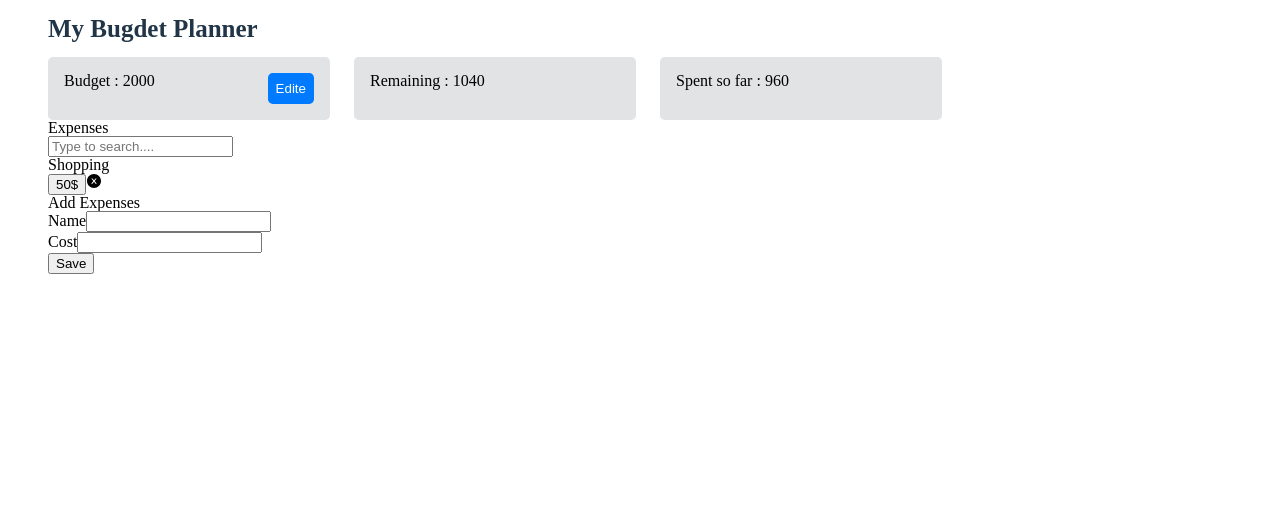
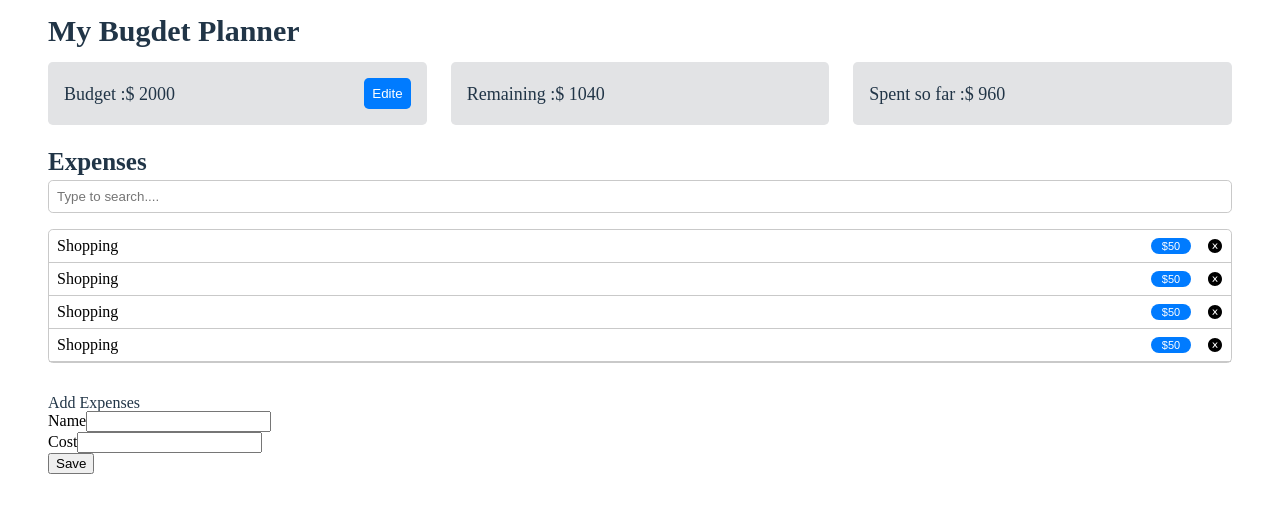
Before and after one commit to Mmomenzadeh/Mmomenzadeh-hw19_maktab_85_Budget-planner-react, a React (Vite) app: page / in a window 1280 px wide. Shown: the top 512 px of the page. Built offline with nearby package versions, Linux system fonts and the light colour scheme.

Commit message:
finish main UI with expense and expensesList and search

```diff
--- a/src/App.css
+++ b/src/App.css
@@ -1,23 +1,19 @@
-
-
-.app-ui{
-    padding: 1rem  3rem;
+.app-ui {
+  padding: 1rem 3rem;
 }
 
-
-.header-ui{
+.header-ui {
   display: flex;
   flex-direction: column;
   gap: 1rem;
 }
 
-
-.budgetBoxs-ui{
+.budgetBoxs-ui {
   display: flex;
   gap: 1.5rem;
 }
 
-.budgetBox-ui{
+.budgetBox-ui {
   /* border: 1px solid gray; */
   width: 250px;
   padding: 1rem;
@@ -25,6 +21,7 @@
   justify-content: space-between;
   background-color: #e2e3e5;
   border-radius: 0.3rem;
+
 }
 
 /* button{
@@ -35,9 +32,25 @@
     border-radius: 0.3rem;
 } */
 
-h1{
+h1 {
   font-size: 20px;
   color: #213547;
   font-weight: 600;
   margin-bottom: 1rem;
 }
+
+h2 {
+  font-size: 20px;
+  color: #213547;
+  font-weight: 600;
+}
+
+.search-ui {
+  width: 100%;
+  padding: 0.5rem;
+  border: 1px solid rgb(201, 201, 201);
+  border-radius: 0.3rem;
+  margin-top: 0.4rem;
+  margin-bottom: 1rem;
+  outline: none;
+}
--- a/src/Components/UI/Header/BudgetBox/BudgetBox.jsx
+++ b/src/Components/UI/Header/BudgetBox/BudgetBox.jsx
@@ -1,26 +1,30 @@
-import styled from "@emotion/styled"
-const Budgetbox=styled.div`
-width: 250px;
+import styled from "@emotion/styled";
+const Budgetbox = styled.div`
+  width: 350px;
   padding: 1rem;
   display: flex;
   justify-content: space-between;
   background-color: #e2e3e5;
   border-radius: 0.3rem;
-`
+  align-items: center;
+  font-size: 18px;
+  color: #213547;
+`;
 
-const Btnbudgetbox=styled.button`
-
+const Btnbudgetbox = styled.button`
   border: none;
   background-color: #007bff;
-color:  #fff;
+  color: #fff;
   padding: 0.5rem;
   border-radius: 0.3rem;
-`
+  cursor: pointer;
 
-const BudgetBox = ({ budgetPlanner, mony, buttonStatus }) => {
+`;
+
+const BudgetBox = ({ budgetPlanner, mony, buttonStatus, style }) => {
   return (
-    <Budgetbox>
-      <p>{`${budgetPlanner} : ${mony}`}</p>
+    <Budgetbox style={{ backgroundColor: { style } }}>
+      <p>{`${budgetPlanner} :$ ${mony}`}</p>
       {buttonStatus ? <Btnbudgetbox>Edite</Btnbudgetbox> : null}
     </Budgetbox>
   );
--- a/src/Components/UI/Header/Header.jsx
+++ b/src/Components/UI/Header/Header.jsx
@@ -2,6 +2,7 @@ import BudgetBox from "./BudgetBox/BudgetBox"
 import styled from "@emotion/styled"
 
 const Headerdiv = styled.div`
+margin-bottom: 1.5rem;
 
 `
 const Budgetboxs = styled.div`
@@ -10,7 +11,7 @@ gap: 1.5rem;
 `
 
 const H1 = styled.h1`
-font-size: 25px;
+font-size: 30px;
 color: #213547;
 font-weight: 600;
 margin-bottom: 1rem;
@@ -18,16 +19,16 @@ margin-bottom: 1rem;
 `
 const Header =()=>{
     return(
-       <div>
+       <Headerdiv>
         <H1>My Bugdet Planner</H1>
 
         <Budgetboxs>
-            <BudgetBox budgetPlanner={"Budget"} mony={2000} buttonStatus={true}/>
-            <BudgetBox budgetPlanner={"Remaining"} mony={1040} buttonStatus={false}/>
-            <BudgetBox budgetPlanner={"Spent so far"} mony={960} buttonStatus={false}/>
+            <BudgetBox budgetPlanner={"Budget"} mony={2000} buttonStatus={true} style={"#e2e3e5"}/>
+            <BudgetBox budgetPlanner={"Remaining"} mony={1040} buttonStatus={false} style={"#d4edda"}/>
+            <BudgetBox budgetPlanner={"Spent so far"} mony={960} buttonStatus={false} style={"#cce5ff"}/>
 
         </Budgetboxs>
-       </div>
+       </Headerdiv>
     )
 }
 
--- a/src/Components/UI/Main/Expense/Expense.jsx
+++ b/src/Components/UI/Main/Expense/Expense.jsx
@@ -1,14 +1,38 @@
-import {AiFillCloseCircle} from 'react-icons/ai'
-const Expense = ()=>{
-    return(
-        <li className="expense-ui">
-            <p>Shopping</p>
-            <div className="icons-container">
-            <button>50$</button>
-            <AiFillCloseCircle/>
-            </div>
-        </li>
-    )
-}
+import { AiFillCloseCircle } from "react-icons/ai";
 
-export default Expense
+import styled from "@emotion/styled";
+
+const Li = styled.li`
+  border-bottom: 1px solid rgb(201, 201, 201);
+  padding: 0.5rem;
+  display: flex;
+  justify-content: space-between;
+`;
+
+const Icons_container = styled.div`
+  display: flex;
+  gap: 1rem;
+`;
+const Expense_value = styled.button`
+border: none;
+background-color: #007bff;
+color: #fff;
+width : 40px;
+border-radius: 0.5rem;
+font-size: 11px;
+
+`;
+
+const Expense = () => {
+  return (
+    <Li className="expense-ui">
+      <p>Shopping</p>
+      <Icons_container>
+        <Expense_value>$50</Expense_value>
+        <AiFillCloseCircle />
+      </Icons_container>
+    </Li>
+  );
+};
+
+export default Expense;
--- a/src/Components/UI/Main/ExpensesList/ExpensesList.jsx
+++ b/src/Components/UI/Main/ExpensesList/ExpensesList.jsx
@@ -1,7 +1,22 @@
 import Expense from "../Expense/Expense";
+import styled from "@emotion/styled"
 
+const Ul = styled.ul`
+border: 1px solid rgb(201, 201, 201);
+border-radius: 0.3rem;
+
+
+
+`
 const ExpensesList = () => {
-  return <ul>{<Expense />}</ul>;
+  return <Ul>
+    <Expense />
+    <Expense />
+    <Expense />
+    <Expense />
+
+
+  </Ul>;
 };
 
 export default ExpensesList;
--- a/src/Components/UI/Main/Main.jsx
+++ b/src/Components/UI/Main/Main.jsx
@@ -1,16 +1,25 @@
-import ExpensesList from "./ExpensesList/ExpensesList"
-import Search from "./Sreach/Search"
+import ExpensesList from "./ExpensesList/ExpensesList";
+import Search from "./Sreach/Search";
+import styled from "@emotion/styled";
 
-const Main = ()=>{
+const H2 = styled.h2`
+  font-size: 25px;
+  color: #213547;
+  font-weight: 600;
+`;
+const Main_container = styled.div`
+margin-bottom: 2rem;
 
-    return(
-        <div className="main-ui">
-            <h2>Expenses</h2>
-            <Search/>
-            <ExpensesList/>
+`
 
-        </div>
-    )
-}
+const Main = () => {
+  return (
+    <Main_container>
+      <H2>Expenses</H2>
+      <Search />
+      <ExpensesList />
+    </Main_container>
+  );
+};
 
-export default Main
+export default Main;
--- a/src/Components/UI/Main/Sreach/Search.jsx
+++ b/src/Components/UI/Main/Sreach/Search.jsx
@@ -1,9 +1,17 @@
+import styled from "@emotion/styled"
 
+const Search_input =styled.div`
+width: 100%;
+padding: 0.5rem;
+border: 1px solid rgb(201, 201, 201);
+border-radius: 0.3rem;
+margin-top: 0.4rem;
+margin-bottom: 1rem;
+outline: none;
+`
 const Search = ()=>{
     return(
-        <div className="search-ui">
-            <input type="search" placeholder="Type to search...." />
-        </div>
+            <input  className="search-ui" type="search" placeholder="Type to search...." />
     )
 }
 
```
Lines whose indentation alone changed are shown as unchanged.
